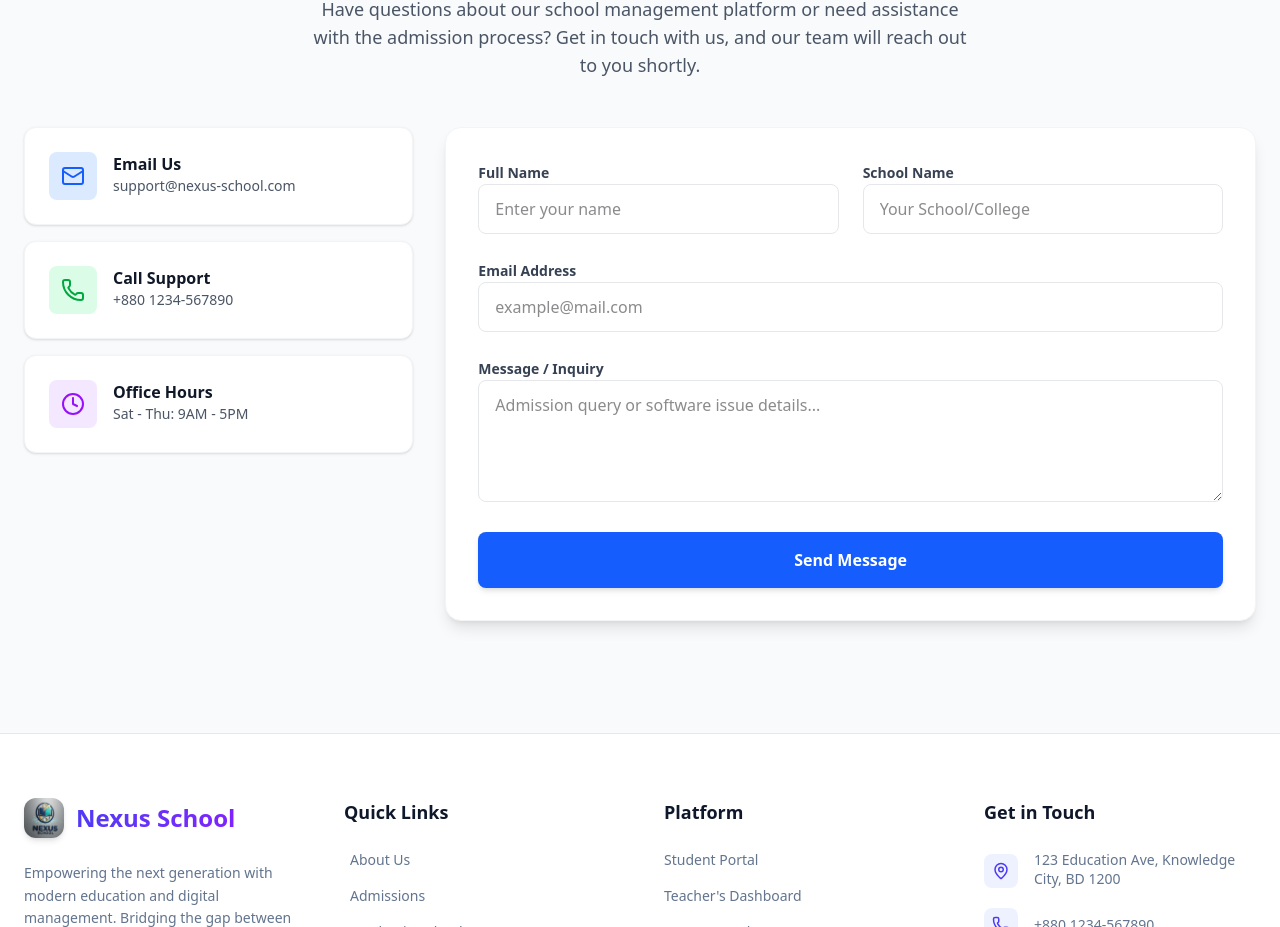
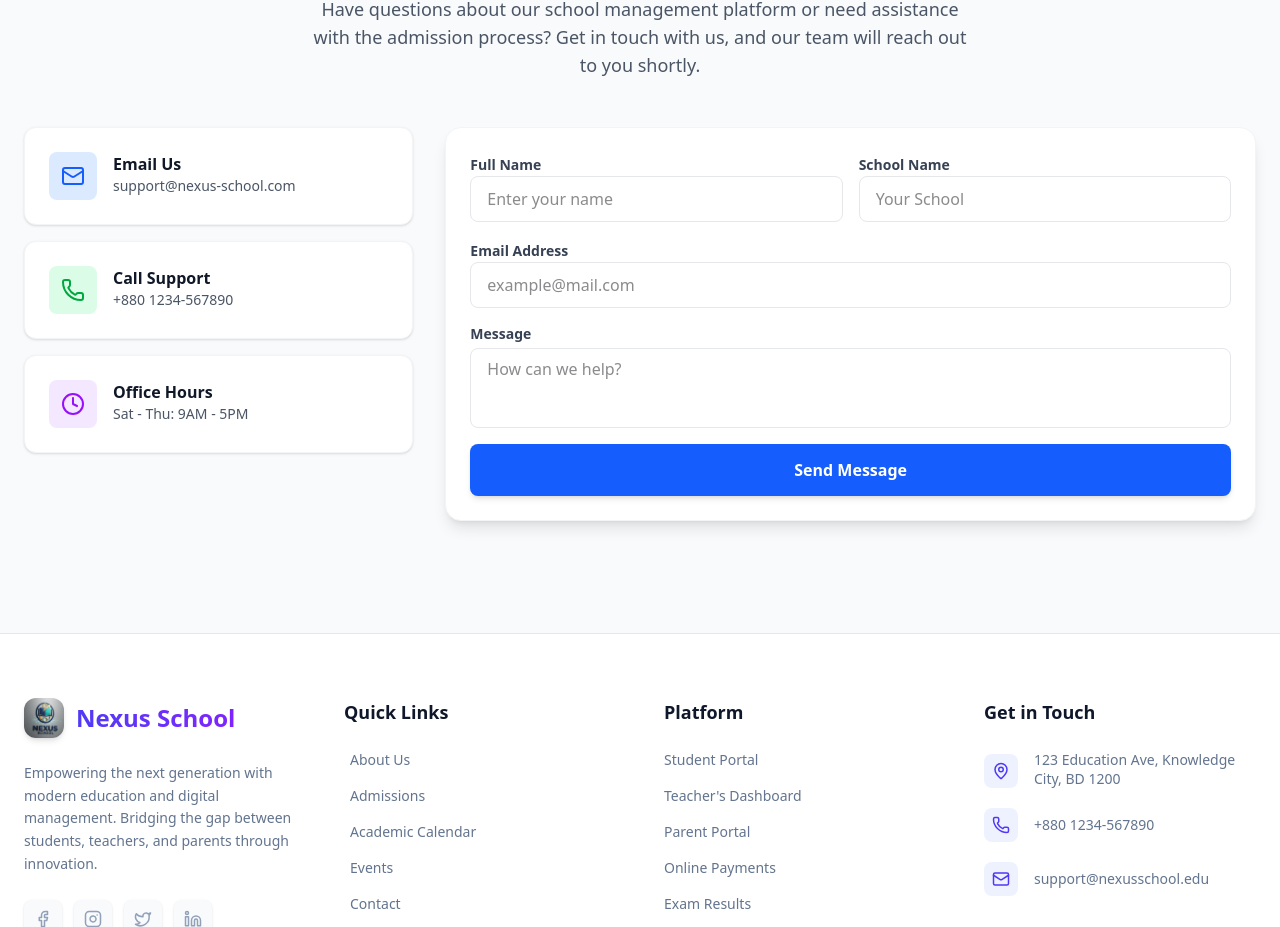
Before and after one commit to emon35410/Nexus-School, a React (Vite) app: page / in a window 1280 px wide. Shown: the part 5280-6207 px from the top of the page. Built offline with nearby package versions, Linux system fonts and the light colour scheme; no server answers.

Commit message:
update code

```diff
--- a/src/components/Home/Contact.jsx
+++ b/src/components/Home/Contact.jsx
@@ -8,7 +8,7 @@ const Contact = () => {
   const [loading, setLoading] = useState(false);
 
 
-  const handleSubmit = async(e) => {
+  const handleSubmit = async (e) => {
     e.preventDefault();
     setLoading(true)
 
@@ -37,9 +37,9 @@ const Contact = () => {
           </p>
         </div>
 
-        <div className="grid grid-cols-1 lg:grid-cols-3 gap-8">
-          {/* Contact Info Cards */}
-          <div className="space-y-4">
+        <div className="grid grid-cols-1 lg:grid-cols-3 gap-8 items-stretch">
+          {/* Left Side: Contact Info Cards (এখানে কোনো পরিবর্তন করিনি) */}
+          <div className="flex flex-col gap-4">
             <div className="p-6 bg-white rounded-xl shadow-sm border border-gray-100 flex items-start gap-4">
               <div className="p-3 bg-blue-100 rounded-lg text-blue-600">
                 <Mail size={24} />
@@ -71,51 +71,51 @@ const Contact = () => {
             </div>
           </div>
 
-          {/* Contact Form */}
-          <div className="lg:col-span-2 bg-white px-4 py-8 md:p-8 rounded-2xl shadow-lg border border-gray-100">
-            <form onSubmit={handleSubmit} className="grid grid-cols-1 md:grid-cols-2 gap-6">
-              <div className="space-y-2">
-                <label className="text-sm font-semibold text-gray-700">
-                  Full Name
-                </label>
+          {/* Right Side: Contact Form (বাম পাশের উচ্চতা অনুযায়ী অ্যাডজাস্ট করা হয়েছে) */}
+          <div className="lg:col-span-2 bg-white px-6 py-6 rounded-2xl shadow-lg border border-gray-100 flex flex-col h-full">
+            <form onSubmit={handleSubmit} className="flex flex-col h-full justify-between gap-4">
+              <div className="grid grid-cols-1 md:grid-cols-2 gap-4">
+                <div className="space-y-1">
+                  <label className="text-sm font-semibold text-gray-700">Full Name</label>
                   <input
                     type="text"
                     placeholder="Enter your name"
-                  className="w-full px-4 py-3 rounded-lg border border-gray-200 focus:ring-2 focus:ring-blue-500 focus:border-transparent outline-none transition"
+                    className="w-full px-4 py-2.5 rounded-lg border border-gray-200 focus:ring-2 focus:ring-blue-500 outline-none transition"
                   />
                 </div>
-              <div className="space-y-2">
-                <label className="text-sm font-semibold text-gray-700">
-                  School Name
-                </label>
+                <div className="space-y-1">
+                  <label className="text-sm font-semibold text-gray-700">School Name</label>
                   <input
                     type="text"
-                  placeholder="Your School/College"
-                  className="w-full px-4 py-3 rounded-lg border border-gray-200 focus:ring-2 focus:ring-blue-500 focus:border-transparent outline-none transition"
+                    placeholder="Your School"
+                    className="w-full px-4 py-2.5 rounded-lg border border-gray-200 focus:ring-2 focus:ring-blue-500 outline-none transition"
                   />
                 </div>
-              <div className="space-y-2 md:col-span-2">
-                <label className="text-sm font-semibold text-gray-700">
-                  Email Address
-                </label>
+              </div>
+
+              <div className="space-y-1">
+                <label className="text-sm font-semibold text-gray-700">Email Address</label>
                 <input
                   type="email"
                   placeholder="example@mail.com"
-                  className="w-full px-4 py-3 rounded-lg border border-gray-200 focus:ring-2 focus:ring-blue-500 focus:border-transparent outline-none transition"
+                  className="w-full px-4 py-2.5 rounded-lg border border-gray-200 focus:ring-2 focus:ring-blue-500 outline-none transition"
                 />
               </div>
-              <div className="space-y-2 md:col-span-2">
-                <label className="text-sm font-semibold text-gray-700">
-                  Message / Inquiry
-                </label>
+
+              {/* Message Area: flex-grow ensures it fills the exact remaining height */}
+              <div className="space-y-1 flex-grow flex flex-col">
+                <label className="text-sm font-semibold text-gray-700">Message</label>
                 <textarea
-                  rows="4"
-                  placeholder="Admission query or software issue details..."
-                  className="w-full px-4 py-3 rounded-lg border border-gray-200 focus:ring-2 focus:ring-blue-500 focus:border-transparent outline-none transition"
+                  placeholder="How can we help?"
+                  className="w-full flex-grow px-4 py-2 rounded-lg border border-gray-200 focus:ring-2 focus:ring-blue-500 outline-none transition resize-none min-h-[80px]"
                 ></textarea>
               </div>
-              <button disabled={loading} className={`md:col-span-2 w-full py-4 cursor-pointer text-white font-bold rounded-lg  transform hover:-translate-y-1 transition duration-300 shadow-md ${loading ? 'bg-black/80' : 'bg-blue-600 hover:bg-blue-700'} `}>
-                {loading ? <span>Loading... </span> : <span>Send Message</span> }
+
+              <button
+                disabled={loading}
+                className={`w-full py-3.5 text-white font-bold rounded-lg transition duration-300 shadow-md ${loading ? 'bg-gray-400' : 'bg-blue-600 hover:bg-blue-700'}`}
+              >
+                {loading ? "Sending..." : "Send Message"}
               </button>
             </form>
           </div>
```
Lines whose indentation alone changed are shown as unchanged.
